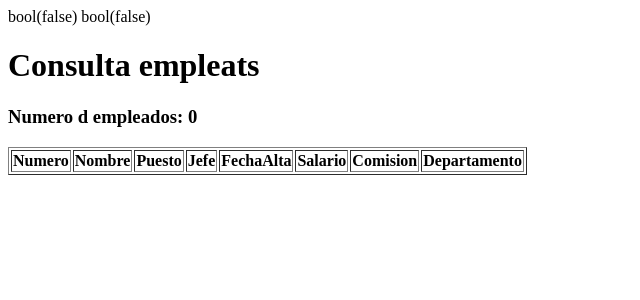
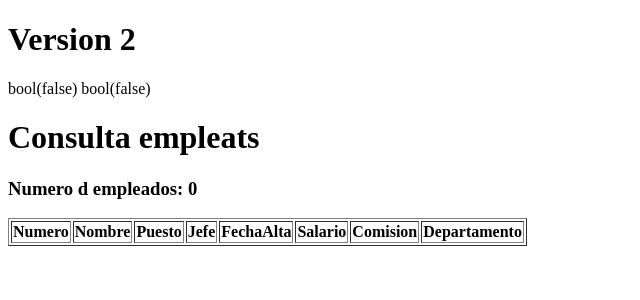
Before and after one commit to odomeneGit/aplicacionPHP, a PHP site: page / in a window 1280 px wide. Shown: the top 300 px of the page, without its empty margins (0-640 px from the left). Run offline with PHP 8.4, Linux system fonts and the light colour scheme; data that the repository does not hold is empty.

Commit message:
Version 2 de la aplicación

```diff
--- a/src/index.php
+++ b/src/index.php
@@ -8,7 +8,7 @@
 </head>
 
 <body>
-
+     <h1> Version 2 </h1>
     <?php
      require_once("funciones.php");
     $conexion = conectarBD();
```
